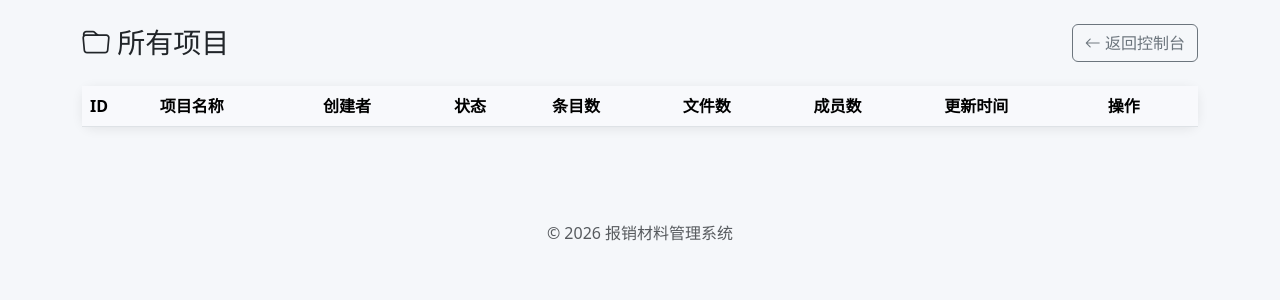
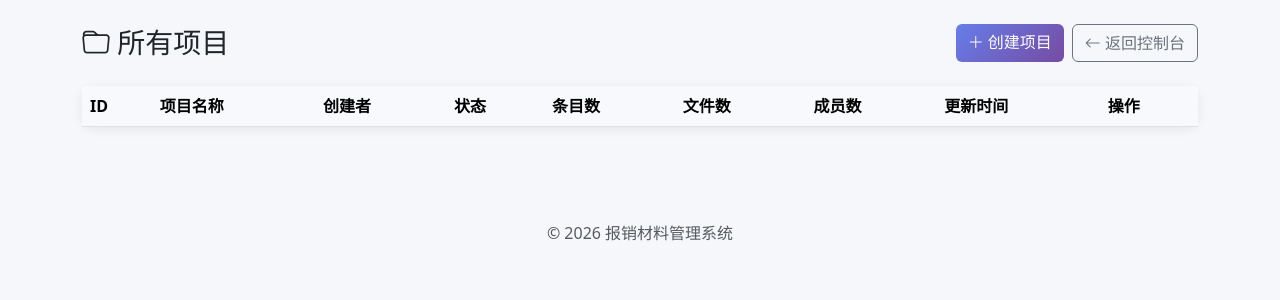
Before and after one commit to Niobium-41-nb/acmbill, a Flask app: page /project/admin/projects in a window 1280 px wide. Shown: the part 56-356 px from the top of the page. Run offline with Flask 3, Linux system fonts and the light colour scheme; a user stored in the database is signed in; data that the repository does not hold is empty; some libraries are stand-ins or nearby versions.

Commit message:
优化项目管理和控制台页面，调整按钮布局，移除管理员权限检查

```diff
--- a/templates/admin_projects.html
+++ b/templates/admin_projects.html
@@ -4,9 +4,14 @@
 {% block content %}
 <div class="d-flex justify-content-between align-items-center mb-4">
     <h3 class="mb-0"><i class="bi bi-folder"></i> 所有项目</h3>
-    <a href="{{ url_for('project.dashboard') }}" class="btn btn-outline-secondary">
-        <i class="bi bi-arrow-left"></i> 返回控制台
-    </a>
+    <div class="d-flex gap-2">
+        <a href="{{ url_for('project.create_project') }}" class="btn btn-primary">
+            <i class="bi bi-plus-lg"></i> 创建项目
+        </a>
+        <a href="{{ url_for('project.dashboard') }}" class="btn btn-outline-secondary">
+            <i class="bi bi-arrow-left"></i> 返回控制台
+        </a>
+    </div>
 </div>
 
 <div class="card">
--- a/templates/dashboard.html
+++ b/templates/dashboard.html
@@ -4,11 +4,9 @@
 {% block content %}
 <div class="d-flex justify-content-between align-items-center mb-4">
     <h3 class="mb-0"><i class="bi bi-speedometer2"></i> 我的项目</h3>
-    {% if not current_user.is_admin() %}
     <a href="{{ url_for('project.create_project') }}" class="btn btn-primary">
         <i class="bi bi-plus-lg"></i> 创建项目
     </a>
-    {% endif %}
 </div>
 
 {% if projects %}
@@ -74,12 +72,10 @@
 <div class="text-center py-5">
     <i class="bi bi-folder-open" style="font-size: 4rem; color: #dee2e6;"></i>
     <h4 class="mt-3 text-muted">暂无项目</h4>
-    {% if not current_user.is_admin() %}
     <p class="text-muted">点击上方按钮创建你的第一个报销项目</p>
     <a href="{{ url_for('project.create_project') }}" class="btn btn-primary btn-lg">
         <i class="bi bi-plus-lg"></i> 创建项目
     </a>
-    {% endif %}
 </div>
 {% endif %}
 {% endblock %}
```
